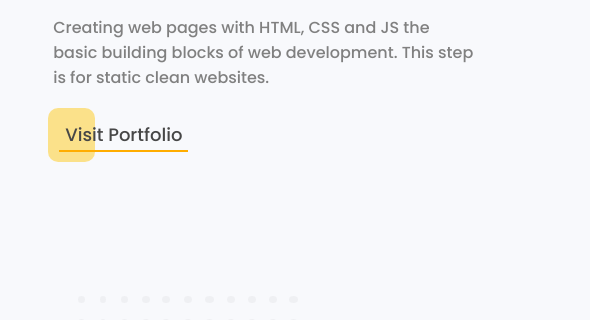
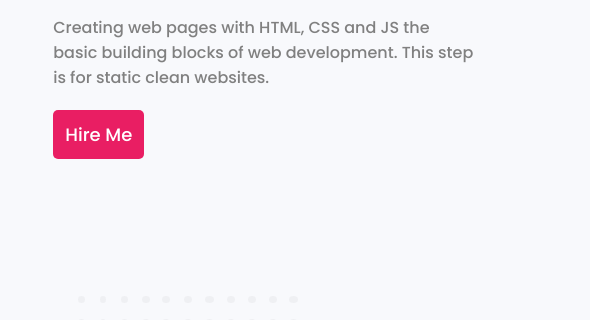
Before and after one commit to marajanim/task-1, a plain HTML site: page index.html in a window 1280 px wide. Shown: the part 415-735 px from the top of the page, 105-695 px from the left. Drawn offline with Linux system fonts and the light colour scheme.

Commit message:
button design

```diff
--- a/css/style.css
+++ b/css/style.css
@@ -113,84 +113,35 @@ h2{
 }
 
 /* Button Style */
-a {
-	color: #FFAD00;
-	-webkit-transition: all .3s ease-in-out;
-			transition: all .3s ease-in-out;
-}
 
-a:hover,
-a:focus {
-	color: #000000;
-}
 
 .btn-st {
-	margin-left: 12px;
-	position: relative;
-	display: inline-block;
-	color: rgb(71, 71, 71);
+    color: white;
     cursor: pointer;
     font-size: 18px;
     font-weight: 100;
-	background-color: transparent;
+    background-color: #E91E63;
     border: none;
-	z-index: 2;
     text-decoration: none;
     transition: all .3s ease-in-out;
+    padding: 12px;
+    border-radius: 5px;
 }
 
-.btn-st:before {
-	content: '';
-	position: absolute;
-	width: 40%;
-	height: 200%;
-	top: -50%;
-	left: -15%;
-	background: #ffcf318e;
-	padding: 0px;
-	-webkit-border-radius: 10px;
-			border-radius: 10px;
-	z-index: -1;
-	-webkit-transition: all .3s ease-in-out;
+.btn-st:hover {
+    color: white;
+    cursor: pointer;
+    font-size: 18px;
+    font-weight: 100;
+    background-color: #FFA500;
+    border: none;
+    text-decoration: none;
     transition: all .3s ease-in-out;
+    padding: 12px;
+    border-radius: 5px;
 }
 
-.btn-st:after {
-	content: '';
-	position: absolute;
-	width: 110%;
-	height: 10%;
-	top: 105%;
-	left: -5%;
-	background: #FFAD00;
-	padding: 0px;
-	z-index: 0;
-	-webkit-transition: all .3s ease-in-out;
-			transition: all .3s ease-in-out;
-}
 
-.btn-st:hover:before {
-	-webkit-border-radius: unset;
-			border-radius: unset;
-	-webkit-transform: translateX(120%) scaleX(3) scaleY(0.8);
-			transform: translateX(120%) scaleX(3) scaleY(0.8);
-}
-
-.btn-st:hover:after {
-	-webkit-transform: translateX(-55%) translateY(-550%) rotate(90deg) scaleX(0.3);
-			transform: translateX(-55%) translateY(-550%) rotate(90deg) scaleX(0.3);
-}
-
-.pt-about .price .footer-price .btn-st:before,
-.pt-blog .blog-item .blog-btn .btn-st:before {
-	height: 165%;
-    top: -30%;
-}
-
-.pt-about .price .footer-price .btn-st,
-.pt-blog .blog-item .blog-btn .btn-st {
-    font-size: 16px;
-}
 /* all section style Starts */
 section{
     height: 800px;
--- a/index.html
+++ b/index.html
@@ -40,7 +40,7 @@
             <!--left paragrpaph -->
             <p class="sec-para">Creating web pages with HTML, CSS and JS the basic building blocks of web development. This step is for static clean websites.</p>
             <!-- Button-->
-            <a class="btn-st" href="https://freelancer.com/u/anim999" target="_blank">Visit Portfolio</a>
+            <a class="btn-st" href="https://freelancer.com/u/anim999" target="_blank">Hire Me</a>
         </div>
         <!--Image Div-->
         <div class="sec-div"><img src="img/maraj.png" alt="Maraj Anim"></div>
```
Lines whose indentation alone changed are shown as unchanged.
